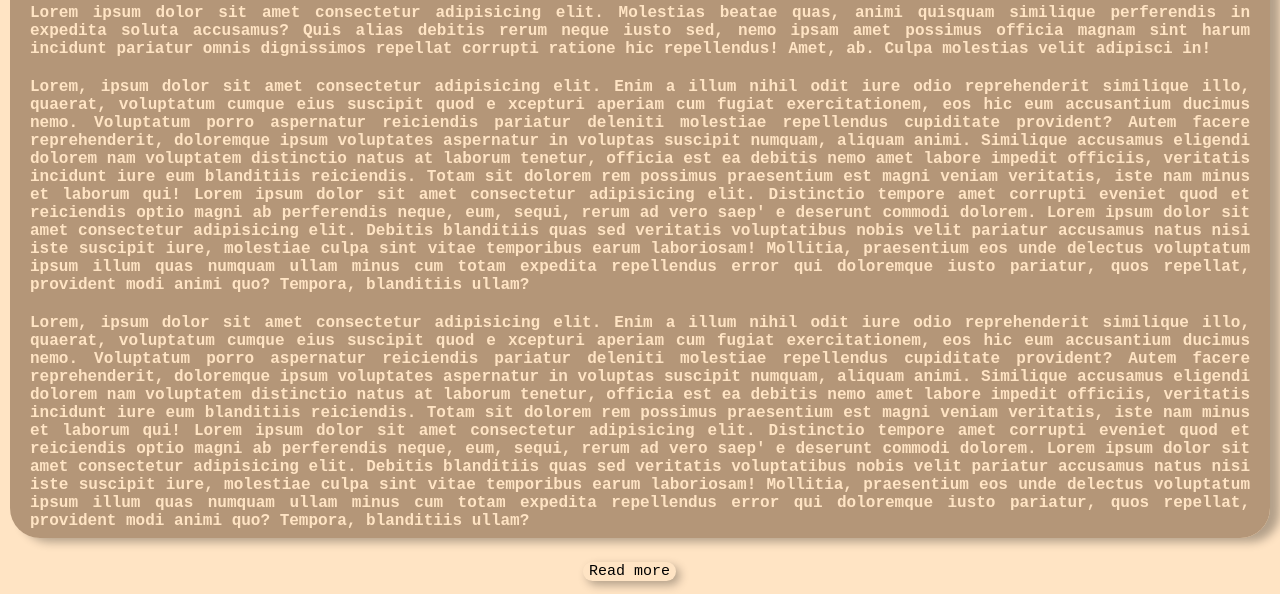
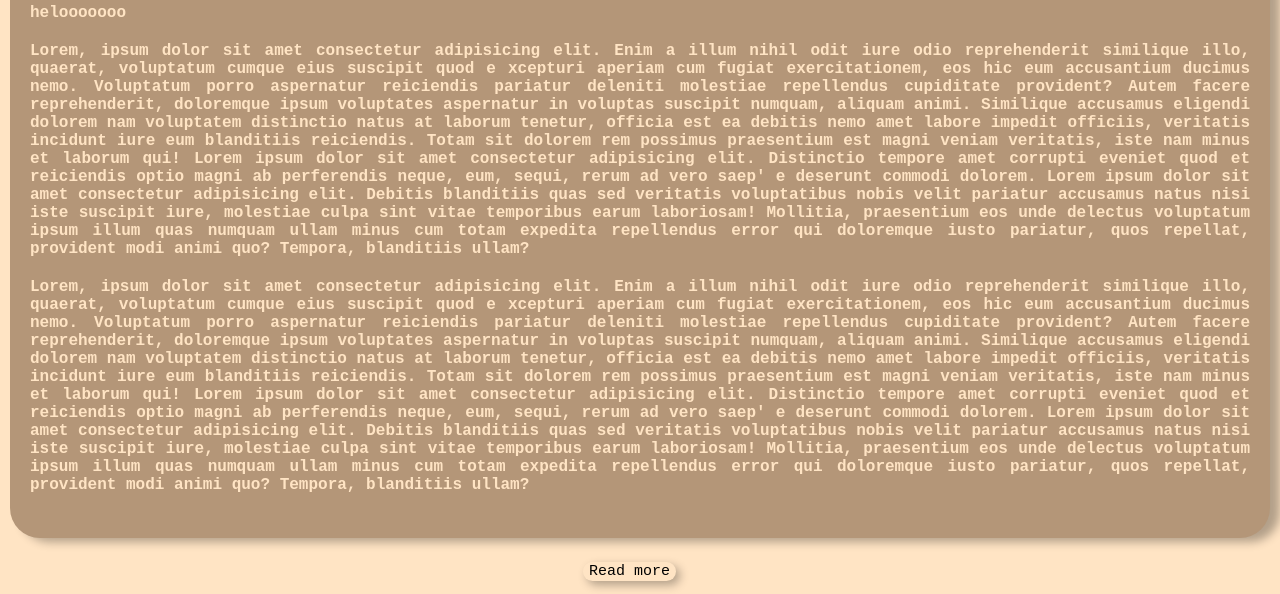
Before and after one commit to Siddhu2710/demo, a plain HTML site: page wish.html in a window 1280 px wide. Shown: the part 206-800 px from the top of the page. Drawn offline with Linux system fonts and the light colour scheme.

Commit message:
Update wish.html

```diff
--- a/wish.html
+++ b/wish.html
@@ -15,7 +15,7 @@
         </div>
         <div id="content-container">
                <h1 style="margin: 20px; font-family: 'Courier New', Courier, monospace;">Dear Anjali,</h1>
-               <h2 style="margin: 20px; font-size: medium;"> Lorem ipsum dolor sit amet consectetur adipisicing elit. Molestias beatae quas, animi quisquam similique perferendis in expedita soluta accusamus? Quis alias debitis rerum neque iusto sed, nemo ipsam amet possimus officia magnam sint harum incidunt pariatur omnis dignissimos repellat corrupti ratione hic repellendus! Amet, ab. Culpa molestias velit adipisci in!</h2>
+               <h2 style="margin: 20px; font-size: medium;"> helooooooo</h2>
 
                 <h2 style="margin: 20px; font-size: medium;"> Lorem, ipsum dolor sit amet consectetur adipisicing elit. Enim a illum nihil odit iure odio reprehenderit similique illo, quaerat, voluptatum cumque eius suscipit quod e
                      xcepturi aperiam cum fugiat exercitationem, eos hic eum accusantium ducimus nemo. Voluptatum porro aspernatur reiciendis pariatur deleniti molestiae repellendus cupiditate provident? Autem
```
